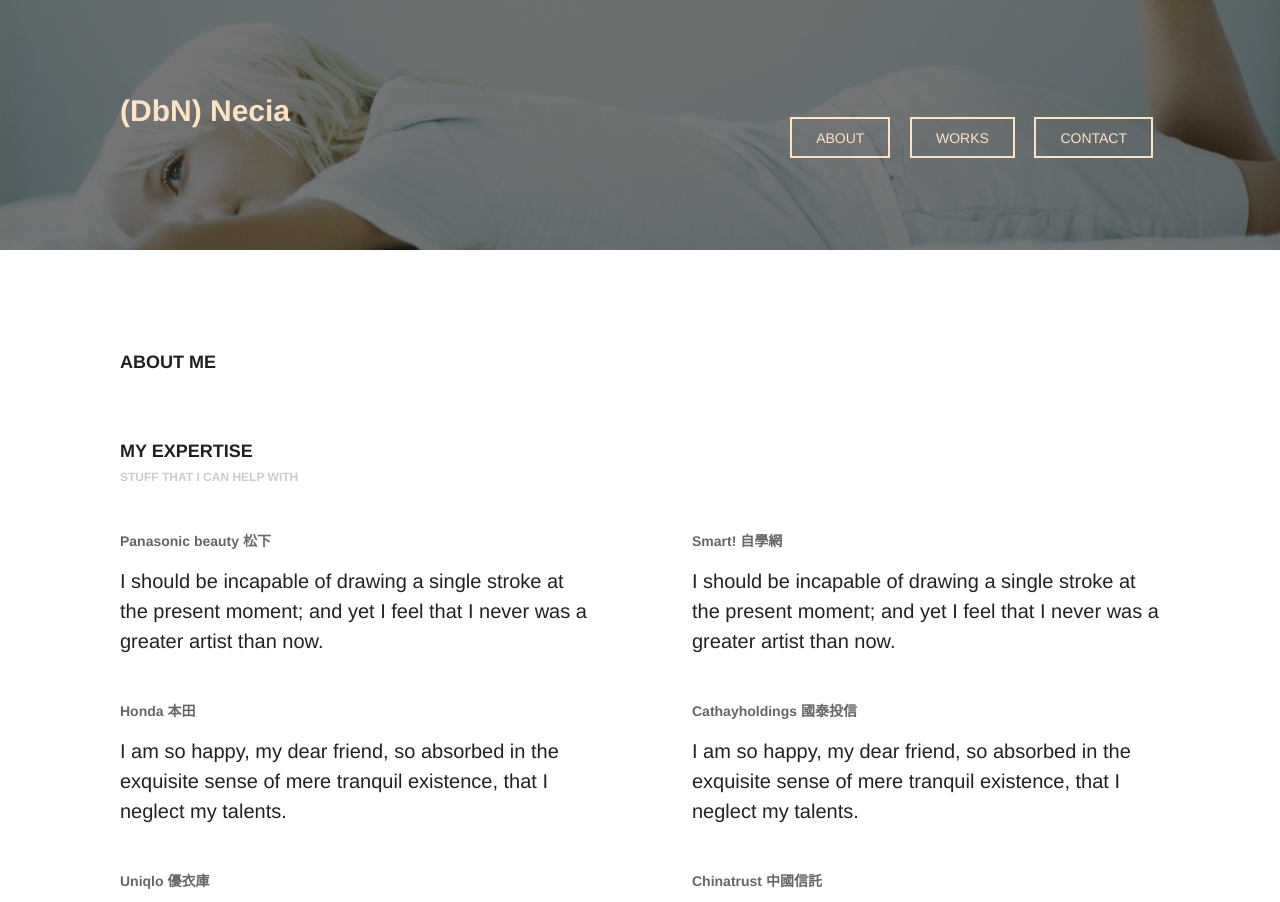
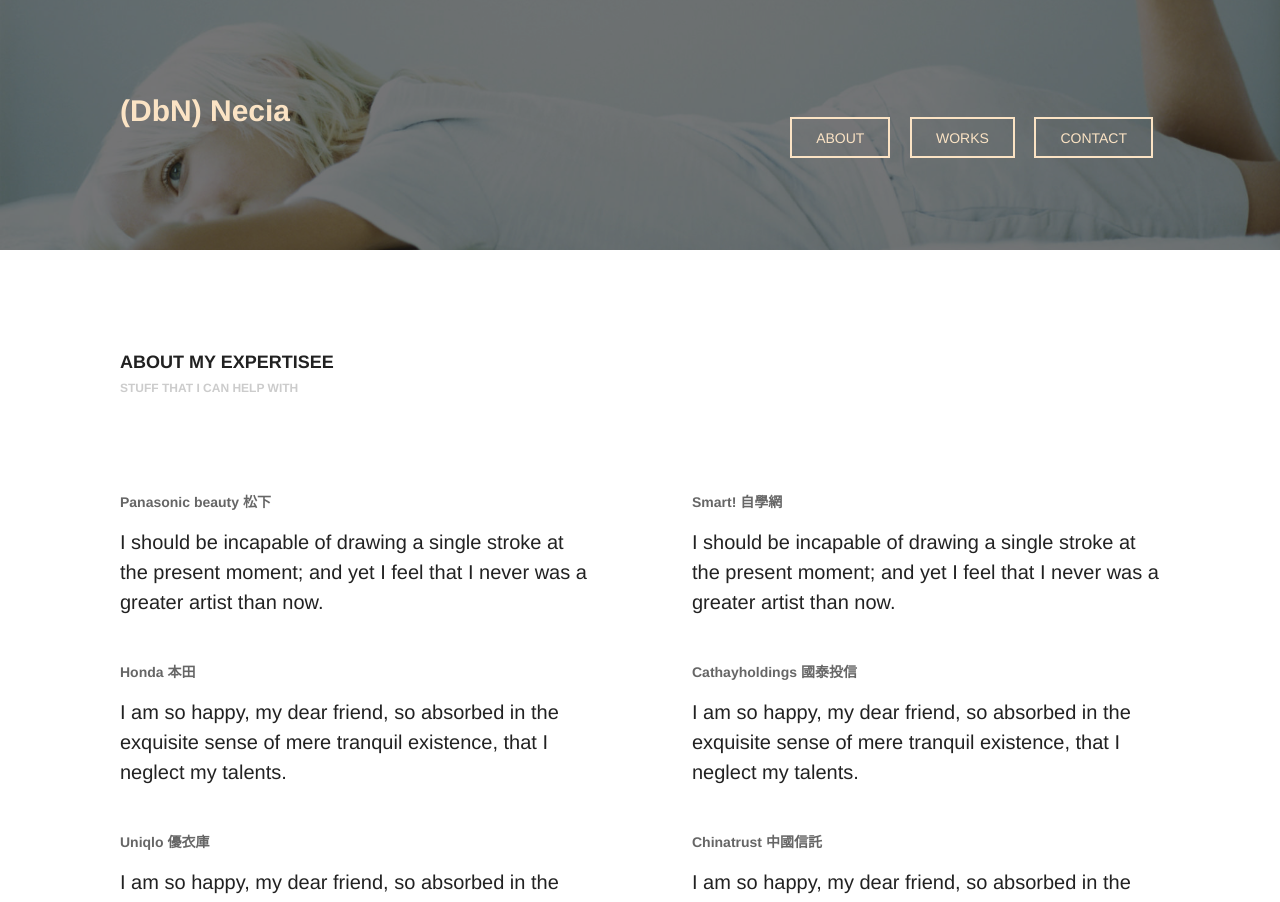
Before and after one commit to Necia/necia.github.io, a Jekyll site: the page built from about/index.html, in a window 1280 px wide. Shown: the top 902 px of the page. Built offline with Jekyll 4.4.1, drawn with Linux system fonts in a browser that asks for light colours; some web fonts are replaced.

Commit message:
標題修正

```diff
--- a/about/index.html
+++ b/about/index.html
@@ -11,8 +11,8 @@ overview: true
         <section class="page-content clearfix">
 
             <header class="section-header">
-                <h3 class="section-title">About Me</h3>
-                <span class="section-subtitle"></a></span>
+                <h3 class="section-title">About My expertisee</h3>
+                <span class="section-subtitle">Stuff that i can help with</a></span>
             </header>
 
             <!--
@@ -21,11 +21,6 @@ overview: true
         </section>
 
         <section class="page-content clearfix">
-
-            <header class="section-header">
-                <h3 class="section-title">My expertise</h3>
-                <span class="section-subtitle">Stuff that i can help with</a></span>
-            </header>
 
             <div class="one-half first">
 
```
